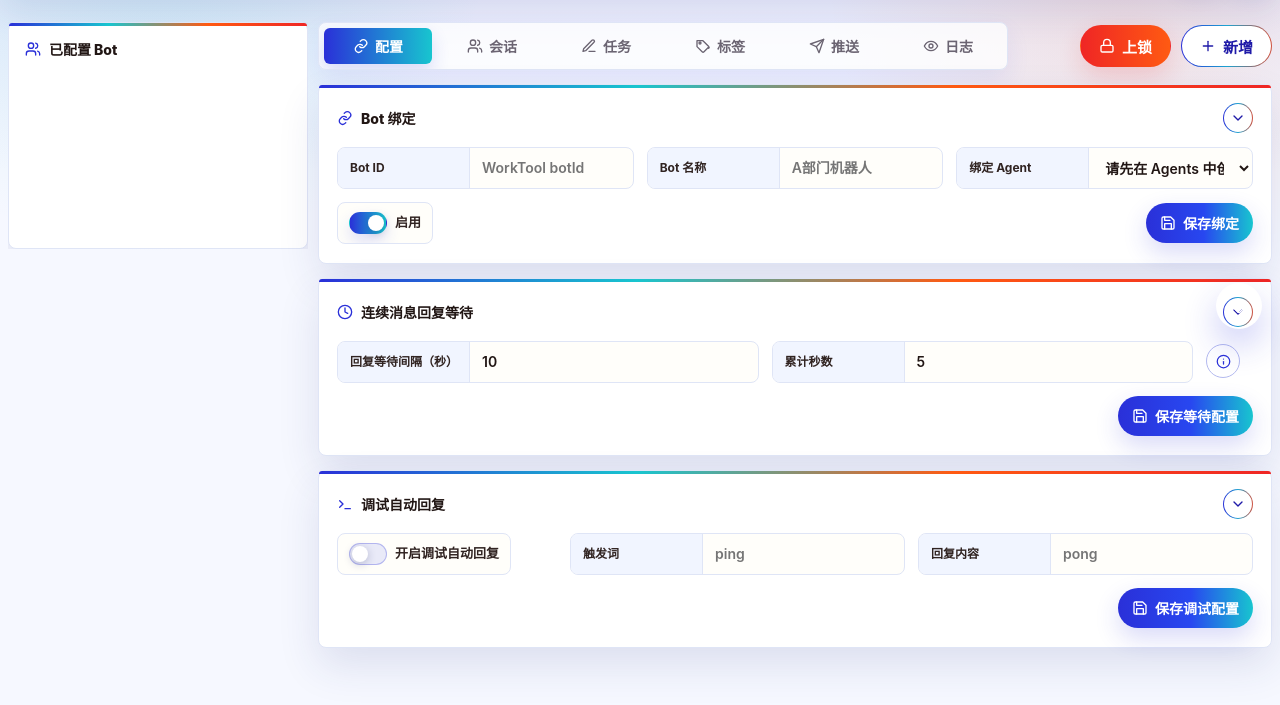
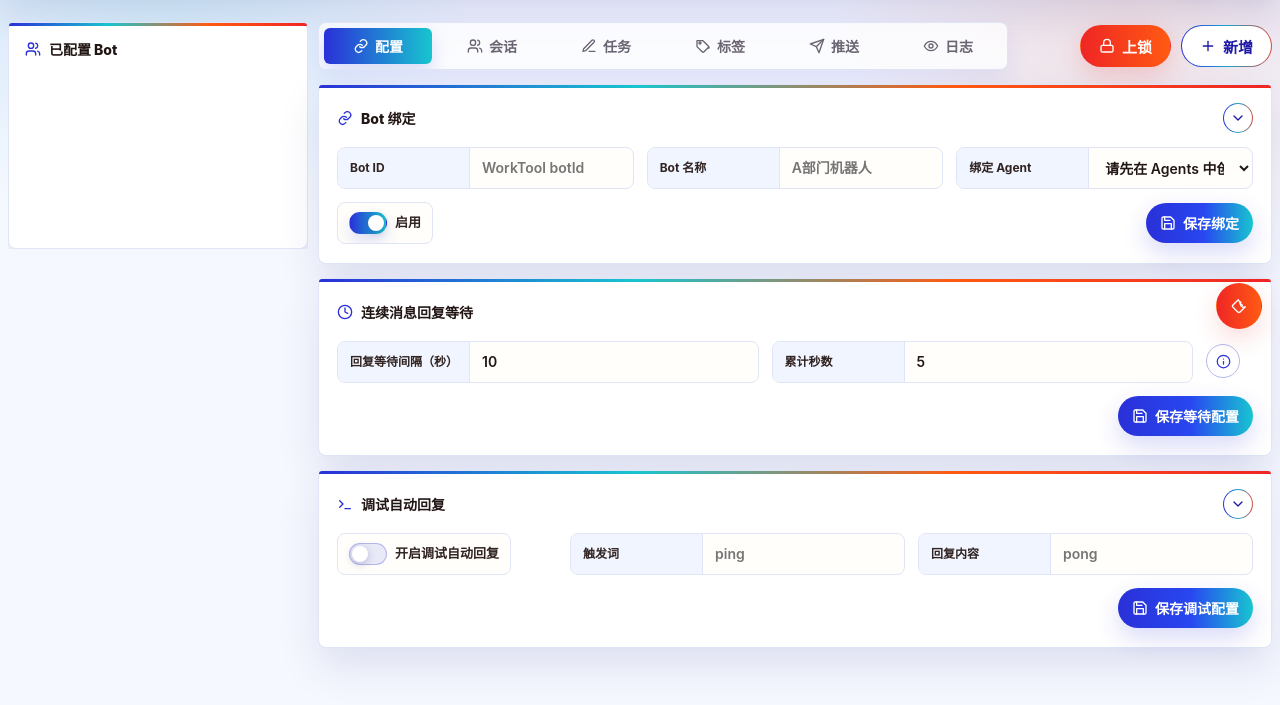
Before and after one commit to 51taichi/dclaw-omnichannel-service, a website: page public/console/index.html in a window 1280 px wide. Shown: the part 85-790 px from the top of the page. Drawn offline with Linux system fonts and the light colour scheme; no server answers.

Commit message:
Match toolbox button danger style

```diff
--- a/public/console/styles.css
+++ b/public/console/styles.css
@@ -2627,12 +2627,17 @@
 .action-toolbox-toggle {
   width: 46px;
   height: 46px;
-  border: 1px solid color-mix(in srgb, var(--primary) 45%, var(--line));
+  border: 1px solid transparent;
   border-radius: 999px;
   color: #fff;
-  background: linear-gradient(135deg, var(--primary), var(--accent));
-  box-shadow: 0 16px 34px rgba(37, 48, 220, 0.24);
+  background: linear-gradient(90deg, var(--danger), var(--orange));
+  box-shadow: 0 10px 24px rgba(239, 38, 37, 0.16);
   cursor: pointer;
+}
+
+.action-toolbox-toggle:hover {
+  background: linear-gradient(90deg, var(--danger-dark), var(--danger), var(--orange));
+  box-shadow: 0 12px 28px rgba(239, 38, 37, 0.22);
 }
 
 .action-toolbox-toggle .icon {
```
Also changed, not shown: tests/console-action-toolbox-boundary.test.js (+2 -0 lines).
